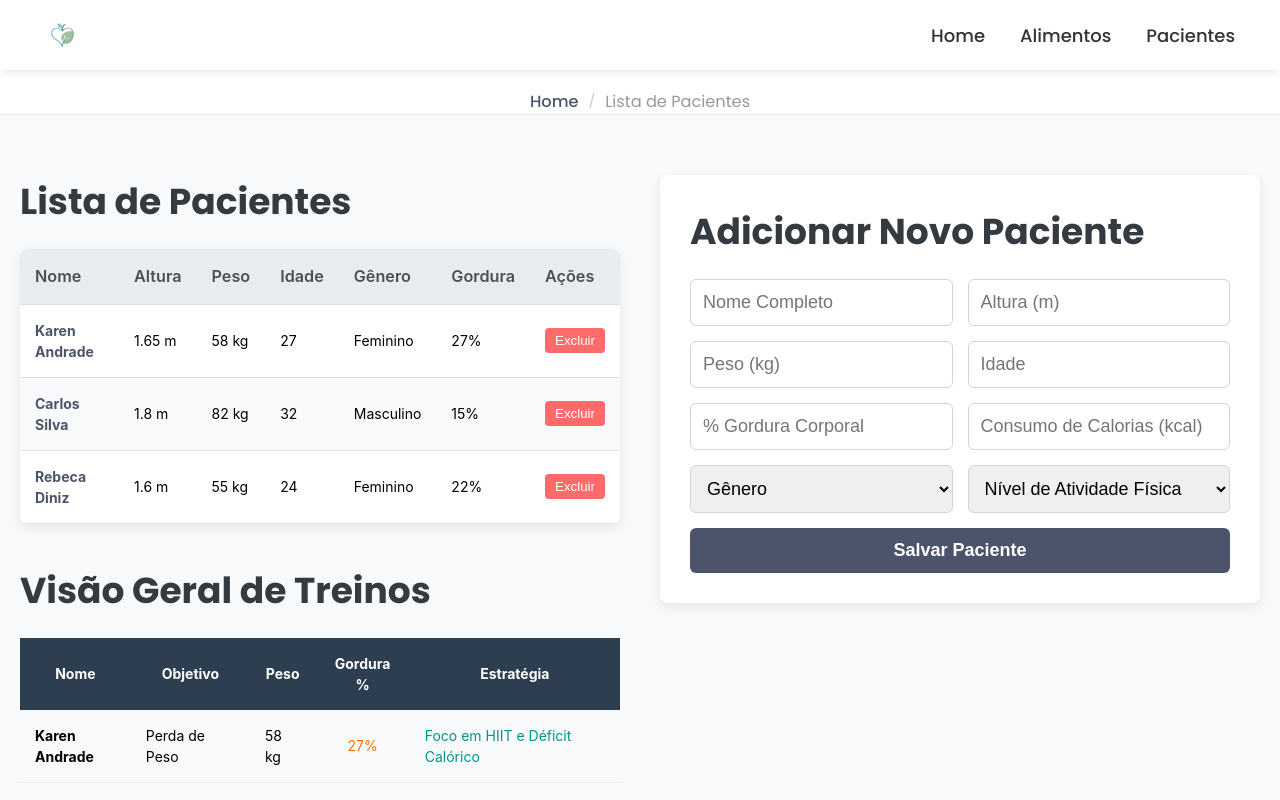
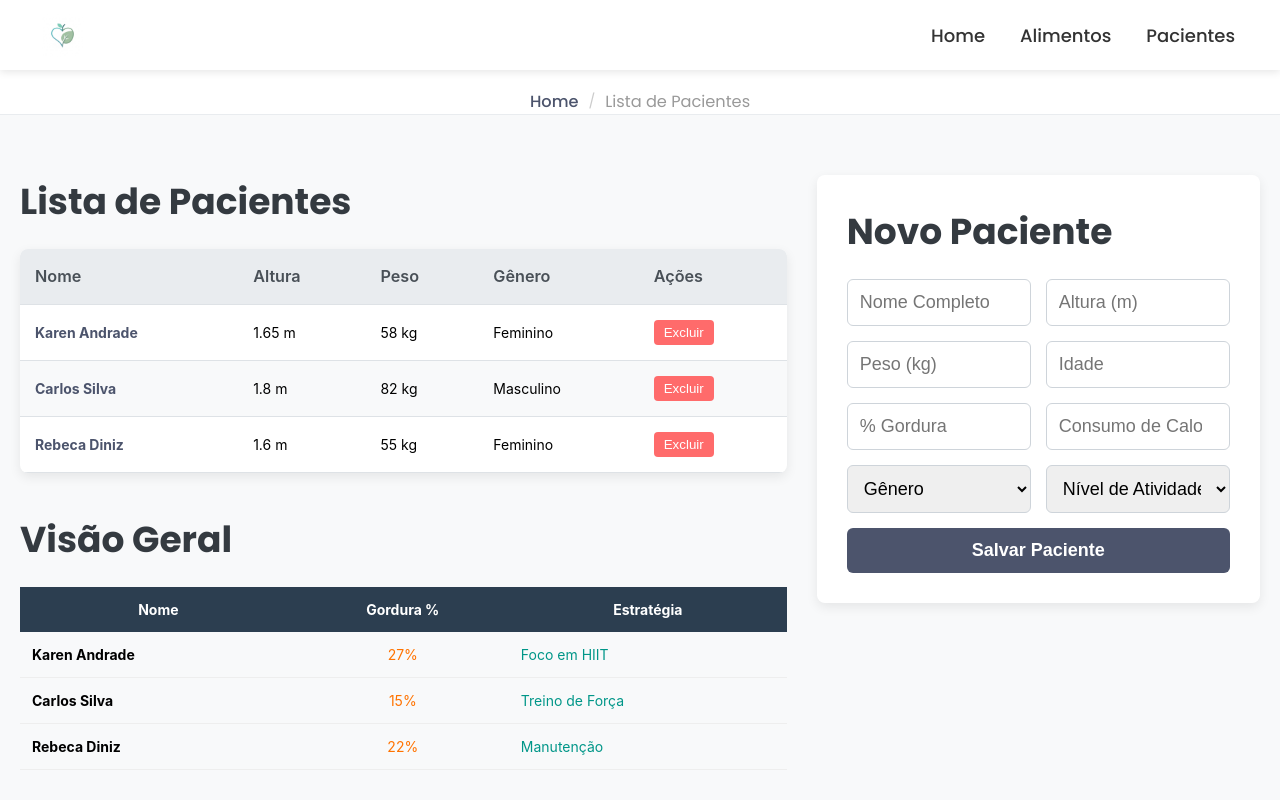
Before and after one commit to queldiniz/nutra-se-evolua, a React (Vite) app in the folder project-nutrition/: page /gestao in a window 1280 px wide. Shown: the top 800 px of the page. Built offline with nearby package versions, Linux system fonts and the light colour scheme.

Commit message:
update-project

```diff
--- a/project-nutrition/src/App.jsx
+++ b/project-nutrition/src/App.jsx
@@ -1,23 +1,19 @@
 import { BrowserRouter, Routes, Route } from "react-router-dom";
-import Header from "./components/Header";
+
+// ATENÇÃO: Atualize o import aqui!
+import DefaultLayout from "./components/DefaultLayout";
+
 import Home from "./pages/Home";
 import Alimentos from "./pages/Alimentos";
 import Gestao from "./pages/Gestao";
 import DetalhesPaciente from "./pages/DetalhesPaciente";
-import Breadcrumb from "./components/Breadcrumb";
 import NotFound from "./pages/NotFound";
-import Footer from "./components/Footer";
-import BackToTop from "./components/BackToTop";
 
 function App() {
   return (
     <BrowserRouter>
-      <div
-        style={{ display: "flex", flexDirection: "column", minHeight: "100vh" }}
-      >
-        <Header />
-        <Breadcrumb />
-        <main style={{ flex: 1 }}>
+      {/* Atualize o componente aqui também */}
+      <DefaultLayout>
         <Routes>
           <Route path="/" element={<Home />} />
           <Route path="/alimentos" element={<Alimentos />} />
@@ -25,10 +21,7 @@ function App() {
           <Route path="/paciente/:id" element={<DetalhesPaciente />} />
           <Route path="*" element={<NotFound />} />
         </Routes>
-        </main>
-        <Footer />
-        <BackToTop />
-      </div>
+      </DefaultLayout>
     </BrowserRouter>
   );
 }
--- /dev/null
+++ b/project-nutrition/src/components/DefaultLayout.jsx
@@ -0,0 +1,23 @@
+import Header from "./Header";
+import Breadcrumb from "./Breadcrumb";
+import Footer from "./Footer";
+import BackToTop from "./BackToTop";
+
+// Mudamos o nome da função de LayoutPadrao para DefaultLayout
+function DefaultLayout({ children }) {
+  return (
+    <div
+      style={{ display: "flex", flexDirection: "column", minHeight: "100vh" }}
+    >
+      <Header />
+      <Breadcrumb />
+
+      <main style={{ flex: 1 }}>{children}</main>
+
+      <Footer />
+      <BackToTop />
+    </div>
+  );
+}
+
+export default DefaultLayout;
--- a/project-nutrition/src/pages/Gestao.jsx
+++ b/project-nutrition/src/pages/Gestao.jsx
@@ -3,6 +3,11 @@ import { Link } from "react-router-dom";
 
 function Gestao() {
   const [pacientes, setPacientes] = useState([]);
+
+  // Estados para Modal e Feedback
+  const [mensagemSucesso, setMensagemSucesso] = useState("");
+  const [modalExclusao, setModalExclusao] = useState({ show: false, id: null });
+
   const [form, setForm] = useState({
     nome: "",
     altura: "",
@@ -26,10 +31,10 @@ function Gestao() {
   const gerarEstrategia = (p) => {
     const obj = p.objetivo || "";
     if (obj.includes("Hipertrofia") || obj.includes("Massa"))
-      return "Treino de Força e Sobrecarga Progressiva";
+      return "Treino de Força";
     if (obj.includes("Perda") || obj.includes("Emagrecimento"))
-      return "Foco em HIIT e Déficit Calórico";
-    return "Rotina de Manutenção e Mobilidade";
+      return "Foco em HIIT";
+    return "Manutenção";
   };
 
   const handleChange = (e) => {
@@ -37,43 +42,143 @@ function Gestao() {
     setForm({ ...form, [name]: value });
   };
 
-  const handleDelete = (id) => {
-    if (window.confirm("Excluir?"))
-      setPacientes(pacientes.filter((p) => p.id !== id));
+  // --- Lógica do Modal ---
+  const solicitarExclusao = (id) => {
+    setModalExclusao({ show: true, id });
   };
+
+  const confirmarExclusao = () => {
+    setPacientes(pacientes.filter((p) => p.id !== modalExclusao.id));
+    setModalExclusao({ show: false, id: null });
+  };
+
+  const cancelarExclusao = () => {
+    setModalExclusao({ show: false, id: null });
+  };
+  // ---------------------
 
   const handleSubmit = (e) => {
     e.preventDefault();
-    console.log("Salvar", form);
-    alert("Dados capturados no console (F12): " + JSON.stringify(form));
+
+    const novoPaciente = {
+      ...form,
+      id: Date.now(),
+      objetivo: "Manutenção",
+    };
+
+    setPacientes([...pacientes, novoPaciente]);
+
+    // Exibe mensagem de sucesso visual
+    setMensagemSucesso(`Paciente ${form.nome} salvo!`);
+    setTimeout(() => setMensagemSucesso(""), 3000);
+
+    // Limpa form
+    setForm({
+      nome: "",
+      altura: "",
+      peso: "",
+      idade: "",
+      genero: "",
+      atividade: "",
+      calorias: "",
+      gordura: "",
+    });
   };
 
   return (
     <section className="pacientes">
+      {/* --- MODAL (Janela de Confirmação) --- */}
+      {modalExclusao.show && (
+        <div
+          style={{
+            position: "fixed",
+            top: 0,
+            left: 0,
+            width: "100%",
+            height: "100%",
+            backgroundColor: "rgba(0,0,0,0.5)",
+            display: "flex",
+            justifyContent: "center",
+            alignItems: "center",
+            zIndex: 1000,
+          }}
+        >
+          <div
+            style={{
+              backgroundColor: "white",
+              padding: "30px",
+              borderRadius: "10px",
+              boxShadow: "0 4px 20px rgba(0,0,0,0.2)",
+              textAlign: "center",
+              maxWidth: "400px",
+            }}
+          >
+            <h3 style={{ color: "#333", marginBottom: "10px" }}>
+              Confirmar Exclusão
+            </h3>
+            <p style={{ marginBottom: "20px", color: "#666" }}>
+              Tem certeza que deseja excluir o registro?
+            </p>
+            <div
+              style={{ display: "flex", justifyContent: "center", gap: "15px" }}
+            >
+              <button
+                onClick={cancelarExclusao}
+                style={{
+                  padding: "10px 20px",
+                  border: "none",
+                  borderRadius: "5px",
+                  cursor: "pointer",
+                  backgroundColor: "#e0e0e0",
+                  color: "#333",
+                  fontWeight: "600",
+                }}
+              >
+                Cancelar
+              </button>
+              <button
+                onClick={confirmarExclusao}
+                style={{
+                  padding: "10px 20px",
+                  border: "none",
+                  borderRadius: "5px",
+                  cursor: "pointer",
+                  backgroundColor: "#ff6b6b",
+                  color: "white",
+                  fontWeight: "600",
+                }}
+              >
+                Sim, Excluir
+              </button>
+            </div>
+          </div>
+        </div>
+      )}
+
       <div className="pacientes-container">
-        {/* Container Flex: Define o layout lado a lado */}
         <div
           className="pacientes-container-flex"
           style={{
             display: "flex",
-            gap: "40px",
+            gap: "30px",
             width: "100%",
-            alignItems: "flex-start", // Evita que o form estique até o fim da página
+            alignItems: "flex-start",
           }}
         >
-          {/* === COLUNA ESQUERDA (TABELAS) - Ocupa mais espaço (flex: 3) === */}
+          {/* === ESQUERDA (TABELAS) === */}
+          {/* AJUSTE: Mudei flex de 3 para 2. Isso diminui a tabela e dá espaço pro form */}
           <div
             className="left-content"
             style={{
               display: "flex",
               flexDirection: "column",
               gap: "40px",
-              flex: 3, // AQUI: Dá mais espaço para a tabela
+              flex: 2,
               width: "100%",
               minWidth: 0,
             }}
           >
-            {/* Tabela 1: Lista de Pacientes */}
+            {/* Tabela 1 */}
             <div className="patient-list" style={{ width: "100%" }}>
               <h1>Lista de Pacientes</h1>
               <div className="table-responsive">
@@ -83,9 +188,7 @@ function Gestao() {
                       <th>Nome</th>
                       <th>Altura</th>
                       <th>Peso</th>
-                      <th>Idade</th>
                       <th>Gênero</th>
-                      <th>Gordura</th>
                       <th>Ações</th>
                     </tr>
                   </thead>
@@ -95,6 +198,7 @@ function Gestao() {
                         <td>
                           <Link
                             to={`/paciente/${p.id}`}
+                            title="Ver Detalhes"
                             style={{ color: "#4c546c", fontWeight: "bold" }}
                           >
                             {p.nome}
@@ -102,12 +206,10 @@ function Gestao() {
                         </td>
                         <td>{p.altura} m</td>
                         <td>{p.peso} kg</td>
-                        <td>{p.idade}</td>
                         <td>{p.genero}</td>
-                        <td>{p.gordura}%</td>
                         <td>
                           <button
-                            onClick={() => handleDelete(p.id)}
+                            onClick={() => solicitarExclusao(p.id)}
                             style={{
                               backgroundColor: "#ff6b6b",
                               color: "white",
@@ -127,44 +229,40 @@ function Gestao() {
               </div>
             </div>
 
-            {/* Tabela 2: Visão Geral */}
+            {/* Tabela 2 */}
             <div className="patient-list" style={{ width: "100%" }}>
-              <h1>Visão Geral de Treinos</h1>
+              <h1>Visão Geral</h1>
               <div className="table-responsive">
                 <table
                   style={{
                     width: "100%",
                     borderCollapse: "collapse",
-                    minWidth: "600px",
+                    minWidth: "500px",
                   }}
                 >
                   <thead style={{ backgroundColor: "#2c3e50", color: "white" }}>
                     <tr>
-                      <th style={{ padding: "15px" }}>Nome</th>
-                      <th style={{ padding: "15px" }}>Objetivo</th>
-                      <th style={{ padding: "15px" }}>Peso</th>
-                      <th style={{ padding: "15px" }}>Gordura %</th>
-                      <th style={{ padding: "15px" }}>Estratégia</th>
+                      <th style={{ padding: "12px" }}>Nome</th>
+                      <th style={{ padding: "12px" }}>Gordura %</th>
+                      <th style={{ padding: "12px" }}>Estratégia</th>
                     </tr>
                   </thead>
                   <tbody>
                     {pacientes.map((p) => (
                       <tr key={p.id} style={{ borderBottom: "1px solid #eee" }}>
-                        <td style={{ padding: "15px", fontWeight: "bold" }}>
+                        <td style={{ padding: "12px", fontWeight: "bold" }}>
                           {p.nome}
                         </td>
-                        <td style={{ padding: "15px" }}>{p.objetivo}</td>
-                        <td style={{ padding: "15px" }}>{p.peso} kg</td>
                         <td
                           style={{
-                            padding: "15px",
+                            padding: "12px",
                             color: "#ff7300",
                             textAlign: "center",
                           }}
                         >
                           {p.gordura}%
                         </td>
-                        <td style={{ padding: "15px", color: "#009688" }}>
+                        <td style={{ padding: "12px", color: "#009688" }}>
                           {gerarEstrategia(p)}
                         </td>
                       </tr>
@@ -175,17 +273,35 @@ function Gestao() {
             </div>
           </div>
 
-          {/* === COLUNA DIREITA (FORMULÁRIO) - Barra Lateral */}
+          {/* === DIREITA (FORMULÁRIO) === */}
           <div
             className="patient-form"
             style={{
-              flex: 1, // Ocupa menos espaço que a tabela
-              position: "sticky", // Faz o menu acompanhar a rolagem
-              top: "10px", // Distância do topo quando rolar
-              minWidth: "600px",
+              flex: 1, // Mantém 1, mas como a tabela diminuiu (foi pra 2), o form cresce proporcionalmente
+              position: "sticky",
+              top: "20px",
+              minWidth: "320px",
             }}
           >
-            <h1>Adicionar Novo Paciente</h1>
+            <h1>Novo Paciente</h1>
+
+            {/* Mensagem de Sucesso */}
+            {mensagemSucesso && (
+              <div
+                style={{
+                  backgroundColor: "#d1e7dd",
+                  color: "#0f5132",
+                  padding: "10px",
+                  marginBottom: "15px",
+                  borderRadius: "5px",
+                  textAlign: "center",
+                  border: "1px solid #badbcc",
+                }}
+              >
+                {mensagemSucesso}
+              </div>
+            )}
+
             <form id="ntrForm" onSubmit={handleSubmit}>
               <input
                 type="text"
@@ -202,6 +318,7 @@ function Gestao() {
                 onChange={handleChange}
                 placeholder="Altura (m)"
                 step="0.01"
+                required
               />
               <input
                 type="number"
@@ -210,6 +327,7 @@ function Gestao() {
                 onChange={handleChange}
                 placeholder="Peso (kg)"
                 step="0.1"
+                required
               />
               <input
                 type="number"
@@ -217,26 +335,32 @@ function Gestao() {
                 value={form.idade}
                 onChange={handleChange}
                 placeholder="Idade"
+                required
               />
-
               <input
                 type="number"
                 name="gordura"
                 value={form.gordura}
                 onChange={handleChange}
-                placeholder="% Gordura Corporal"
+                placeholder="% Gordura"
                 step="0.1"
+                required
               />
-
               <input
                 type="number"
                 name="calorias"
                 value={form.calorias}
                 onChange={handleChange}
                 placeholder="Consumo de Calorias (kcal)"
+                required
               />
 
-              <select name="genero" value={form.genero} onChange={handleChange}>
+              <select
+                name="genero"
+                value={form.genero}
+                onChange={handleChange}
+                required
+              >
                 <option value="">Gênero</option>
                 <option value="Masculino">Masculino</option>
                 <option value="Feminino">Feminino</option>
@@ -246,8 +370,9 @@ function Gestao() {
                 name="atividade"
                 value={form.atividade}
                 onChange={handleChange}
+                required
               >
-                <option value="">Nível de Atividade Física</option>
+                <option value="">Nível de Atividade</option>
                 <option value="Sedentário">
                   Sedentário (pouco ou nenhum exercício)
                 </option>
```
Also changed, not shown: project-nutrition/src/index.css (+9 -1 lines). Lines whose indentation alone changed are shown as unchanged.
